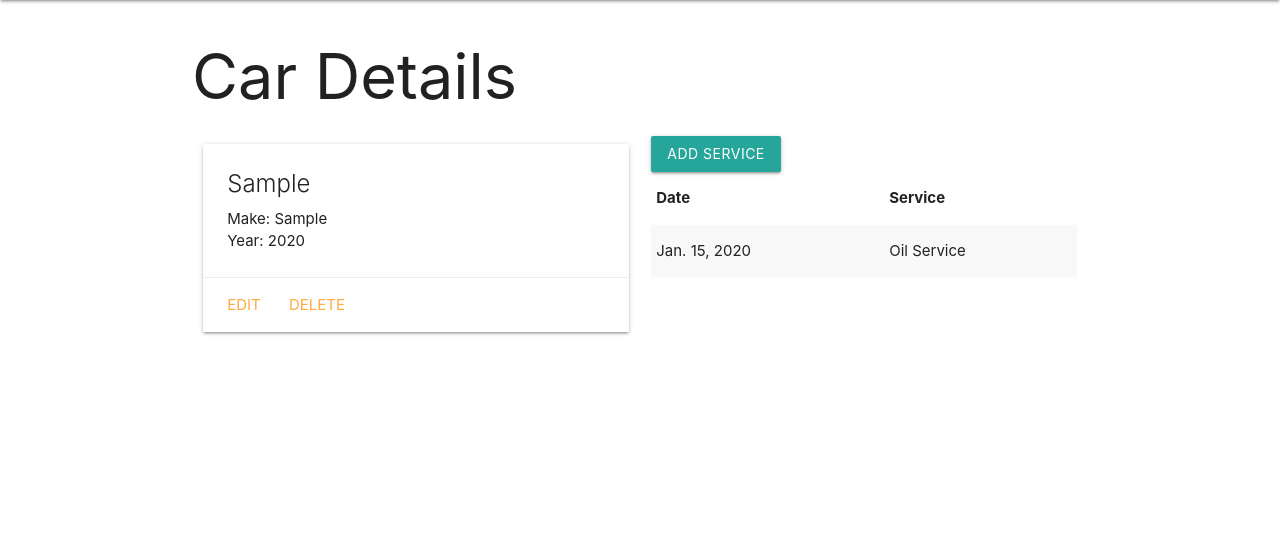
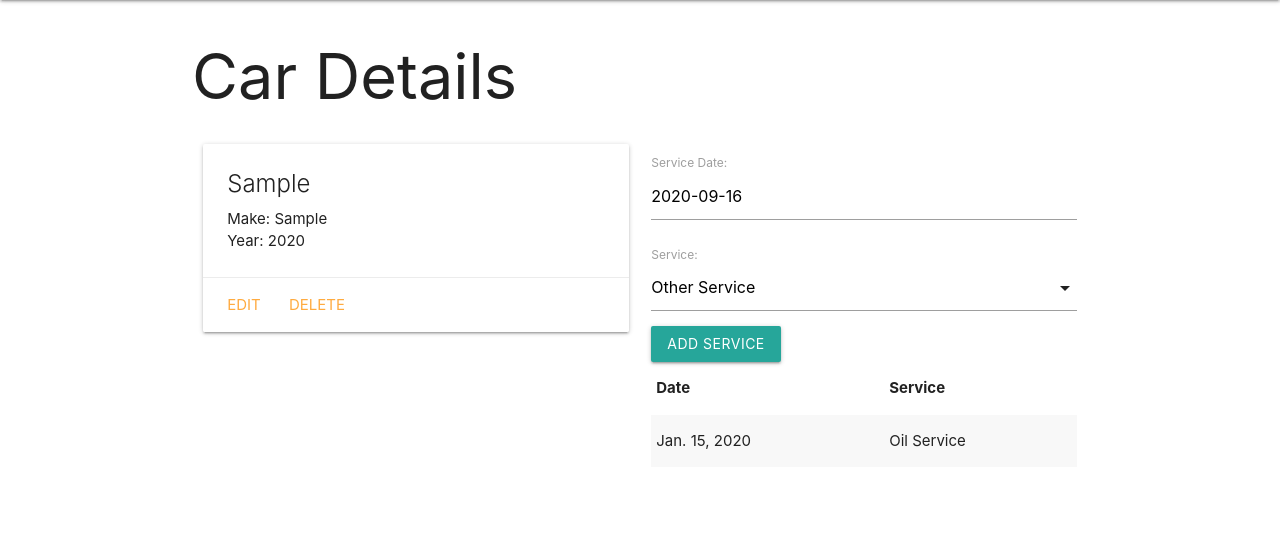
Before and after one commit to joshuabuster/car_collector, a Django app: page /cars/1/ in a window 1280 px wide. Shown: the part 64-615 px from the top of the page. Run offline with Django 3.2, Linux system fonts and the light colour scheme; tables that the repository leaves empty hold one stand-in row (values such as "Sample post").

Commit message:
completes add services form and function

```diff
--- a/main_app/templates/cars/detail.html
+++ b/main_app/templates/cars/detail.html
@@ -20,7 +20,7 @@
   <div class="col s6">
     <form action="{% url 'add_service' car.id %}" method="POST">
       {% csrf_token %}
-      {{ servicescompleted_form.as_p }}
+      {{ service_form.as_p }}
       <input type="submit" class="btn" value="Add Service">
     </form>
     <table class="striped">
@@ -40,7 +40,7 @@
 </div>
 <script>
   const dateEl = document.getElementById('id_date');
-  S.Datepicker.init(dateEl, {
+  M.Datepicker.init(dateEl, {
     format: 'yyyy-mm-dd',
     defaultDate: new Date(),
     setDefaultDate: true,
@@ -49,6 +49,6 @@
 
   // add additional JS to initialize select below
   const selectEl = document.getElementById('id_service');
-  S.FormSelect.init(selectEl);
+  M.FormSelect.init(selectEl);
 </script>
 {% endblock %}
--- a/main_app/views.py
+++ b/main_app/views.py
@@ -21,7 +21,8 @@ def cars_index(request):
 #  Define the details view
 def cars_detail(request, car_id):
   car = Car.objects.get(id=car_id)
-  return render(request, 'cars/detail.html', { 'car': car })
+  service_form = ServicesForm()
+  return render(request, 'cars/detail.html', { 'car': car, 'service_form': service_form})
 
 def add_service(request, car_id):
   # create a ModelForm instance using the data in request.POST
```
